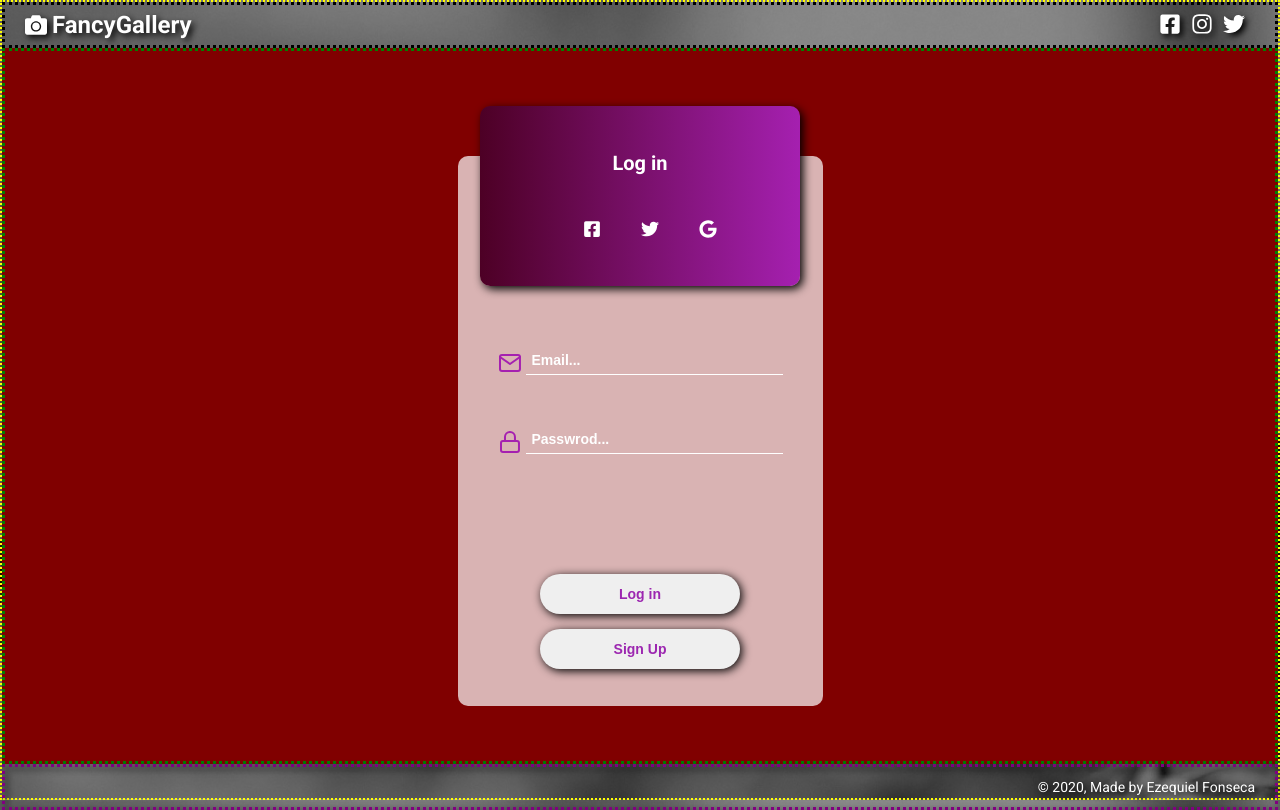
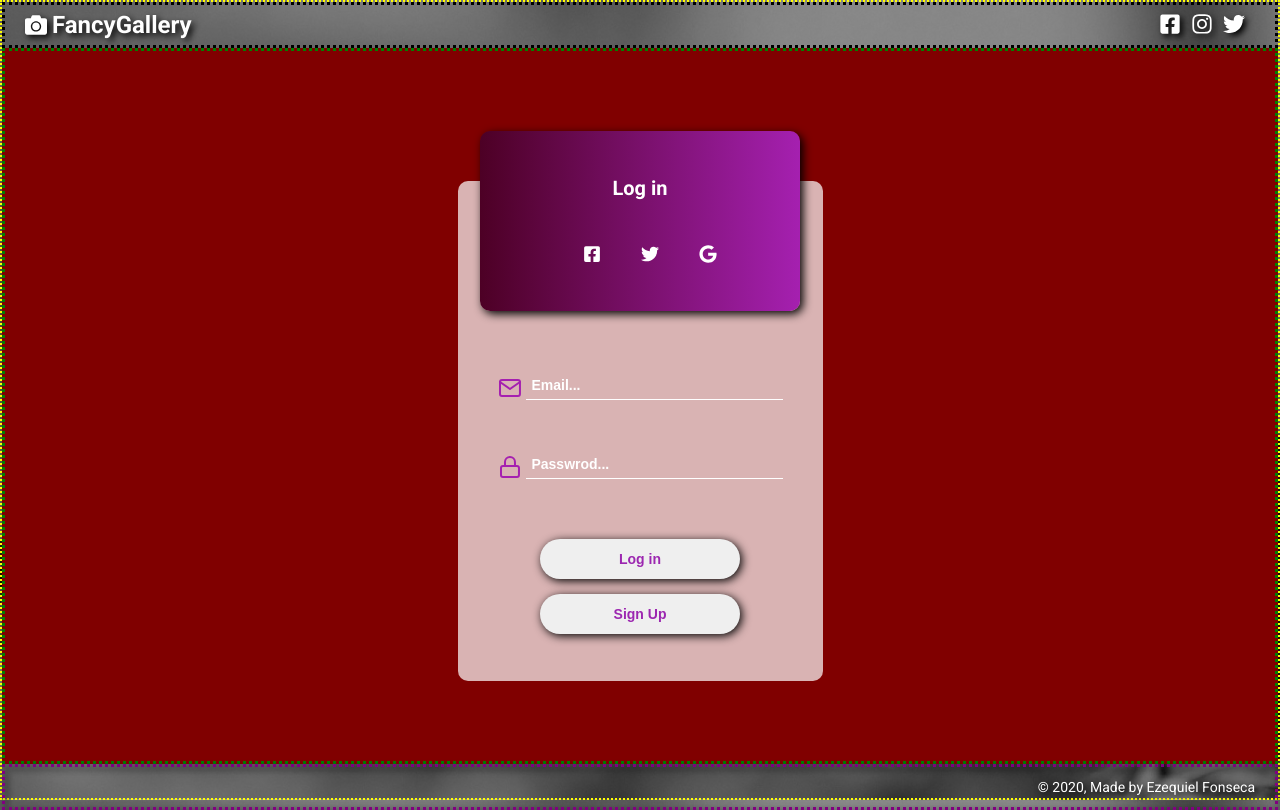
Before and after one commit to Qz-C/FancyGallery-frontend, a React (Create React App) app: page / in a window 1280 px wide. Built offline with nearby package versions, Linux system fonts and the light colour scheme.

Commit message:
Adjusted some sizes

```diff
--- a/src/pages/login/styles.css
+++ b/src/pages/login/styles.css
@@ -30,7 +30,7 @@ html{
 
     padding: 40px;
     width: 365px;
-    height: 550px;
+    height: 500px;
     background-color: rgb(255,255,255,0.7);
     border-radius: 10px;
 }
@@ -57,8 +57,7 @@ html{
     display: flex;
     flex-direction: column;
     align-items: center;
-    margin-top: 110px;
-    margin-top: 120px;
+    margin-top: 60px;
 }
 
 .container section .bottom-div form .buttons .button{
```
